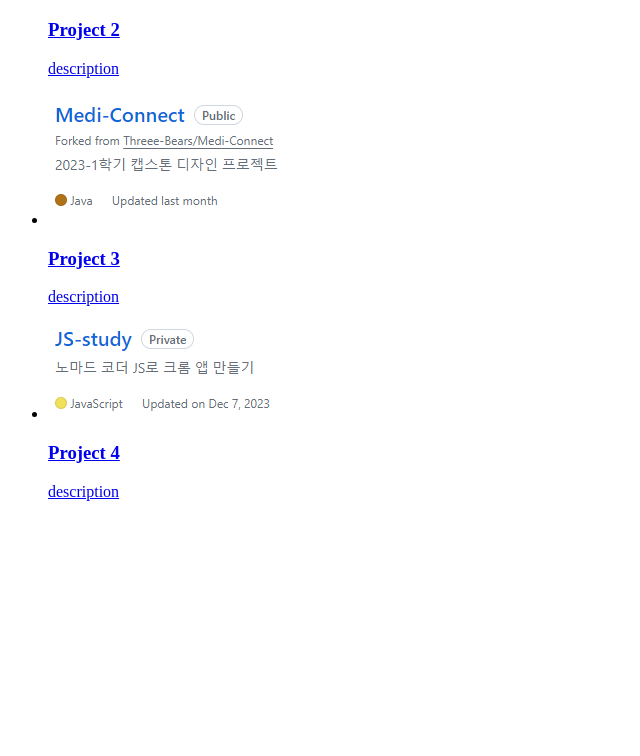
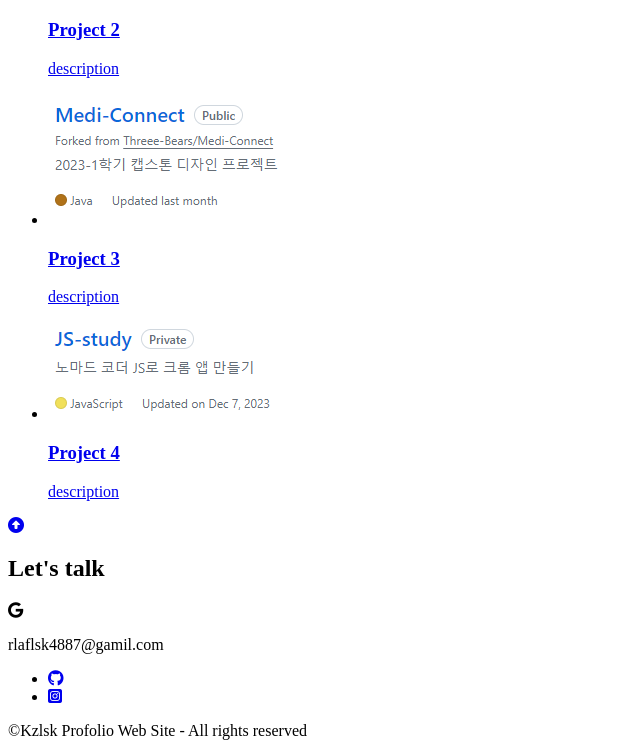
Before and after one commit to kzlsk/Portfolio, a plain HTML site: page index.html in a window 1280 px wide. Shown: the part 2589-3345 px from the top of the page, without its empty margins (0-640 px from the left). Before the commit the page ends 3106 px from the top, so only its background shows below. Drawn offline with Linux system fonts and the light colour scheme.

Commit message:
HTML-footer

```diff
--- a/index.html
+++ b/index.html
@@ -228,10 +228,30 @@
         </section>
 
         <!-- arrow up > 위로 가기 버튼-->
-        <aside></aside>
+        <aside>
+            <a href="#" title="위로 가기">
+                <i class="fa-solid fa-circle-up"></i>
+            </a>
+        </aside>
     </main>
 
     <!-- footer -->
-    <footer id="contact"></footer>
+    <footer id="contact">
+        <h2>Let&#39;s talk</h2>
+        <i class="fa-brands fa-google"></i>
+        <p>rlaflsk4887@gamil.com</p>
+        <ul>
+            <li><a href="https://github.com/kzlsk" target="_blank" title="my github link">
+                <i class="fa-brands fa-github"></i>
+            </a>
+        </li>
+
+            <li><a href="https://www.instagram.com/k_zllsk/" target="_blank" title="my instagram link">
+                <i class="fa-brands fa-square-instagram"></i>
+            </a>
+        </li>
+        </ul>
+        <p>©Kzlsk Profolio Web Site - All rights reserved</p>
+    </footer>
 </body>
 </html>
```
